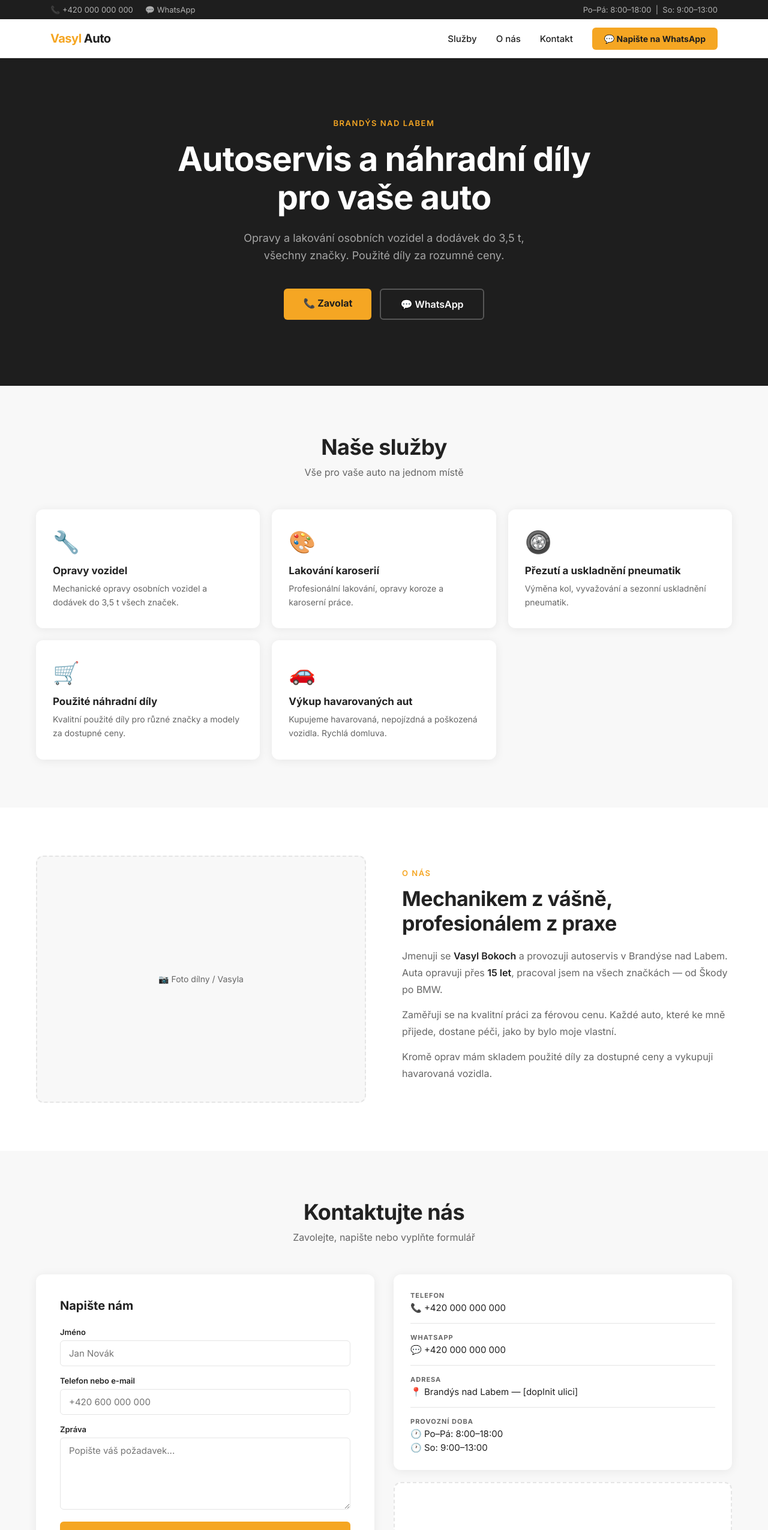
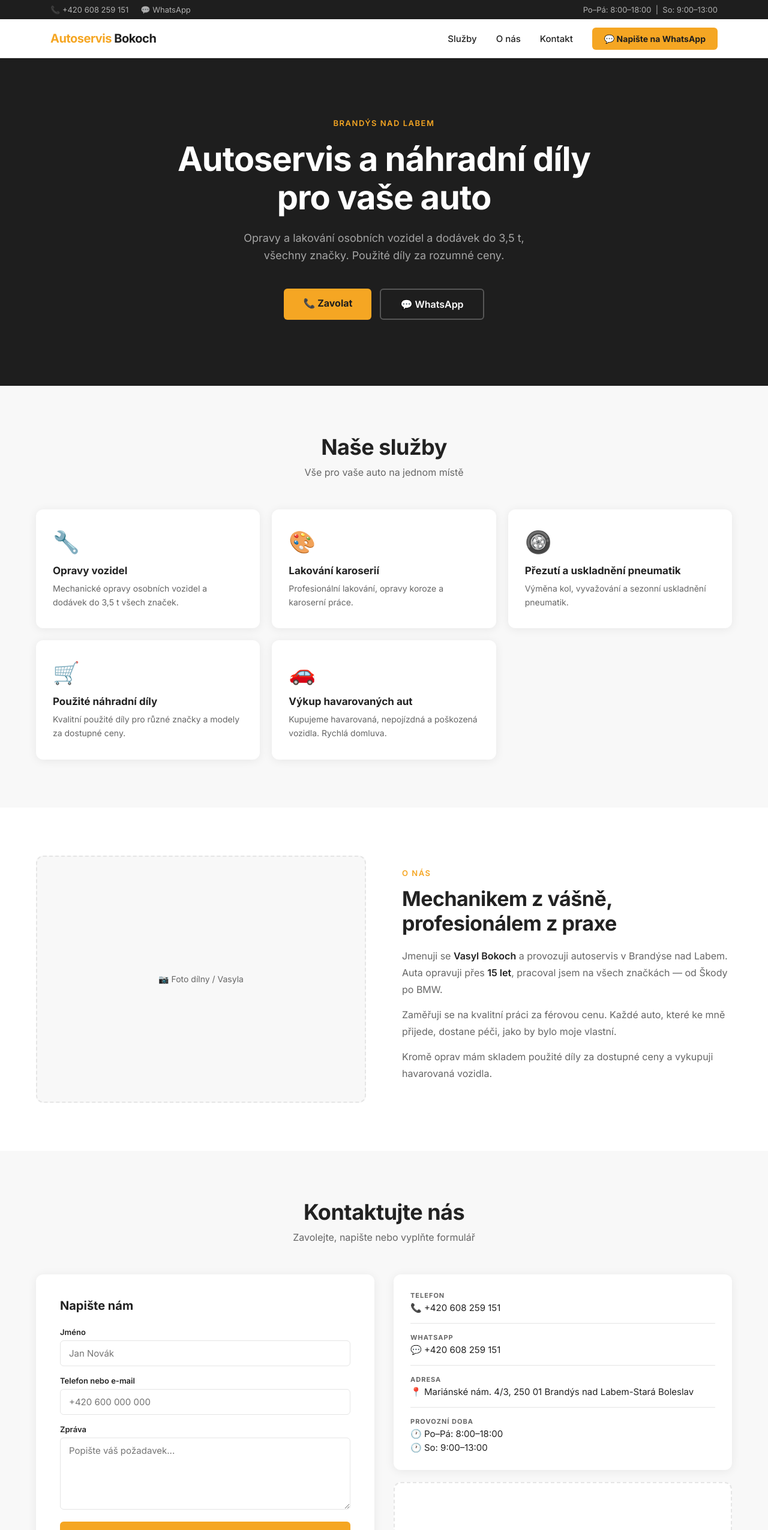
Before and after one commit to DimaShtempelyuk/bokoch-auto, a Next.js app: page / in a window 1280 px wide. Shown: the top 2550 px of the page at 60% size. Built offline with nearby package versions, Linux system fonts and the light colour scheme.

Commit message:
Replace placeholders with real business info (Autoservis Bokoch)

```diff
--- a/src/app/layout.tsx
+++ b/src/app/layout.tsx
@@ -6,7 +6,7 @@ import "./globals.css";
 const inter = Inter({ subsets: ["latin", "latin-ext"] });
 
 export const metadata: Metadata = {
-  title: "Autoservis Bokoch — Brandýs nad Labem",
+  title: "Autoservis Bokoch — Brandýs nad Labem-Stará Boleslav",
   description:
     "Opravy a lakování vozidel do 3,5 t, použité náhradní díly, přezutí pneumatik a výkup havarovaných aut v Brandýse nad Labem.",
   keywords:
--- a/src/components/layout/Footer.tsx
+++ b/src/components/layout/Footer.tsx
@@ -44,10 +44,10 @@ export default function Footer() {
     <Foot>
       <Inner>
         <Logo>
-          <span>Vasyl</span> Auto
+          <span>Autoservis</span> Bokoch
         </Logo>
         <span>© {new Date().getFullYear()} Autoservis Bokoch — Brandýs nad Labem</span>
-        <PhoneLink href="tel:+420000000000">+420 000 000 000</PhoneLink>
+        <PhoneLink href="tel:+420608259151">+420 608 259 151</PhoneLink>
       </Inner>
     </Foot>
   )
--- a/src/components/layout/Navbar.tsx
+++ b/src/components/layout/Navbar.tsx
@@ -108,14 +108,14 @@ export default function Navbar() {
     <Nav>
       <Inner>
         <Logo href="#">
-          <span>Vasyl</span> Auto
+          <span>Autoservis</span> Bokoch
         </Logo>
         <Links $open={open}>
           <NavLink href="#sluzby" onClick={() => setOpen(false)}>Služby</NavLink>
           <NavLink href="#o-nas" onClick={() => setOpen(false)}>O nás</NavLink>
           <NavLink href="#kontakt" onClick={() => setOpen(false)}>Kontakt</NavLink>
           <CTAButton
-            href="https://wa.me/420000000000"
+            href="https://wa.me/420608259151"
             target="_blank"
             rel="noopener noreferrer"
           >
--- a/src/components/layout/TopBar.tsx
+++ b/src/components/layout/TopBar.tsx
@@ -48,8 +48,8 @@ export default function TopBar() {
     <Bar>
       <Inner>
         <Left>
-          <Link href="tel:+420000000000">📞 +420 000 000 000</Link>
-          <Link href="https://wa.me/420000000000" target="_blank" rel="noopener noreferrer">
+          <Link href="tel:+420608259151">📞 +420 608 259 151</Link>
+          <Link href="https://wa.me/420608259151" target="_blank" rel="noopener noreferrer">
             💬 WhatsApp
           </Link>
         </Left>
--- a/src/components/sections/Contact.tsx
+++ b/src/components/sections/Contact.tsx
@@ -252,21 +252,21 @@ export default function Contact() {
             <InfoCard>
               <InfoGroup>
                 <InfoLabel>Telefon</InfoLabel>
-                <InfoLink href="tel:+420000000000">📞 +420 000 000 000</InfoLink>
+                <InfoLink href="tel:+420608259151">📞 +420 608 259 151</InfoLink>
               </InfoGroup>
               <InfoGroup>
                 <InfoLabel>WhatsApp</InfoLabel>
                 <InfoLink
-                  href="https://wa.me/420000000000"
+                  href="https://wa.me/420608259151"
                   target="_blank"
                   rel="noopener noreferrer"
                 >
-                  💬 +420 000 000 000
+                  💬 +420 608 259 151
                 </InfoLink>
               </InfoGroup>
               <InfoGroup>
                 <InfoLabel>Adresa</InfoLabel>
-                <InfoText>📍 Brandýs nad Labem — [doplnit ulici]</InfoText>
+                <InfoText>📍 Mariánské nám. 4/3, 250 01 Brandýs nad Labem-Stará Boleslav</InfoText>
               </InfoGroup>
               <InfoGroup>
                 <InfoLabel>Provozní doba</InfoLabel>
--- a/src/components/sections/Hero.tsx
+++ b/src/components/sections/Hero.tsx
@@ -91,9 +91,9 @@ export default function Hero() {
           značky. Použité díly za rozumné ceny.
         </Subtitle>
         <Buttons>
-          <PrimaryBtn href="tel:+420000000000">📞 Zavolat</PrimaryBtn>
+          <PrimaryBtn href="tel:+420608259151">📞 Zavolat</PrimaryBtn>
           <SecondaryBtn
-            href="https://wa.me/420000000000"
+            href="https://wa.me/420608259151"
             target="_blank"
             rel="noopener noreferrer"
           >
```
